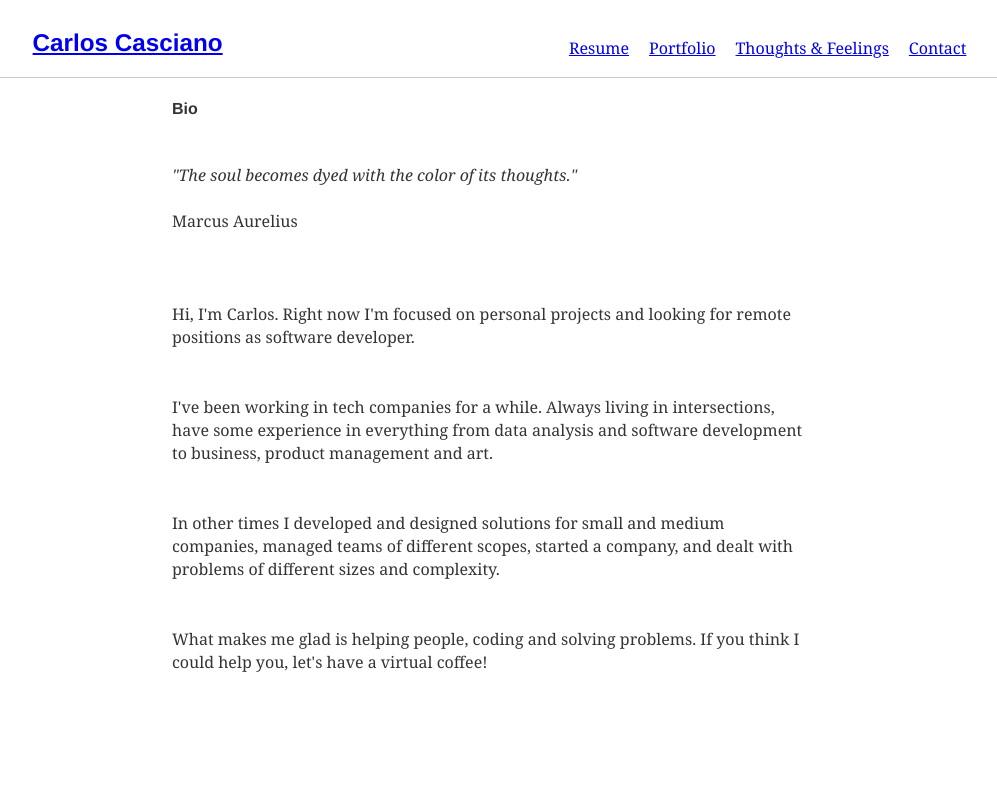
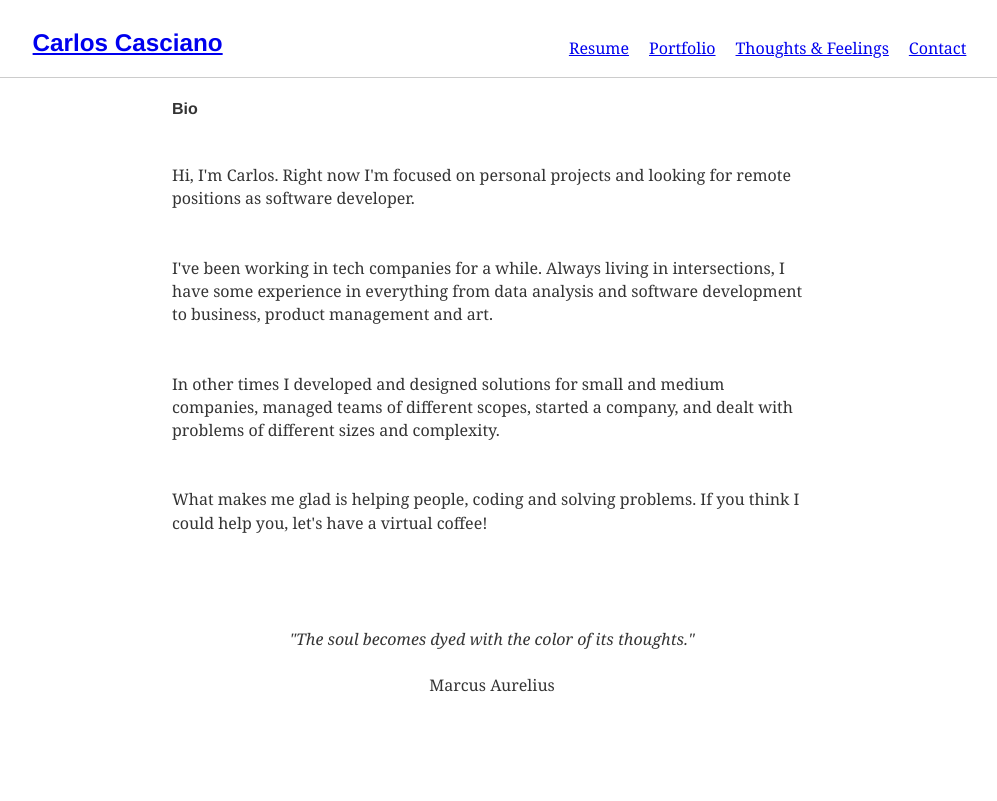
Before and after one commit to carloscasciano/personal_portfolio, a Gatsby site: page / in a window 1280 px wide. Shown: the top 801 px of the page, without its empty margins (148-1145 px from the left). Built offline with nearby package versions, Linux system fonts and the light colour scheme; Gatsby itself is replaced by a stand-in of ours; what typography-theme-moraga would draw is missing.

Commit message:
Add quote style modifications

```diff
--- a/src/pages/index.js
+++ b/src/pages/index.js
@@ -2,7 +2,7 @@ import React from "react"
 import Header from "./components/Header"
 import Footer from "./components/Footer"
 import { bioData } from "../siteData/data"
-import { BlockSkeleton, PageMainSkeleton } from "../utils/styledComponents"
+import { BlockSkeleton, PageMainSkeleton, QuoteSkeleton } from "../utils/styledComponents"
 
 export default () =>
     <div>
@@ -11,10 +11,7 @@ export default () =>
         <PageMainSkeleton>
             <BlockSkeleton>
                 <h4>Bio</h4>
-                <br/>
-                <p><i>"{bioData.bioCatchPhrase}"</i></p>
-                <p>{bioData.bioAuthor} </p>
-                <br/>
+
                 <br/>
                 <p>{bioData.bioP1}</p>
                 <br/>
@@ -23,6 +20,15 @@ export default () =>
                 <p>{bioData.bioP3}</p>
                 <br/>
                 <p>{bioData.bioP4}</p>
+                <br/>
+                <br/>
+                <br/>
+                <QuoteSkeleton>
+                    <p><i>"{bioData.bioCatchPhrase}"</i></p>
+                    <p>{bioData.bioAuthor} </p>
+                </QuoteSkeleton>
+
+
 
             </BlockSkeleton>
 
--- a/src/siteData/data.js
+++ b/src/siteData/data.js
@@ -251,7 +251,7 @@ export const bioData =
         bioCatchPhrase: 'The soul becomes dyed with the color of its thoughts.',
         bioAuthor: 'Marcus Aurelius',
         bioP1: `Hi, I'm Carlos. Right now I'm focused on personal projects and looking for remote positions as software developer.`,
-        bioP2: `I've been working in tech companies for a while. Always living in intersections, have some experience in everything from data analysis and software development to business, product management and art.`,
+        bioP2: `I've been working in tech companies for a while. Always living in intersections, I have some experience in everything from data analysis and software development to business, product management and art.`,
         bioP3: `In other times I developed and designed solutions for small and medium companies, managed teams of different scopes, started a company, and dealt with problems of different sizes and complexity.`,
         bioP4: `What makes me glad is helping people, coding and solving problems. If you think I could help you, let's have a virtual coffee!`
     }
--- a/src/utils/styledComponents.js
+++ b/src/utils/styledComponents.js
@@ -133,3 +133,10 @@ export const Error404Skeleton = styled.div`
     justify-content: center;
     align-items: center;
 `
+
+export const QuoteSkeleton = styled.div`
+    display: flex;
+    flex-direction: column;
+    justify-content: center;
+    align-items: center;
+`
--- a/src/utils/typography.js
+++ b/src/utils/typography.js
@@ -47,6 +47,10 @@ moragaTheme.overrideThemeStyles = ({ rhythm }, options) => ({
     'img': {
         height: "18px",
         margin: "5px"
+    },
+    'i': {
+        textAlign: "justify",
+
     }
 
   })
```
